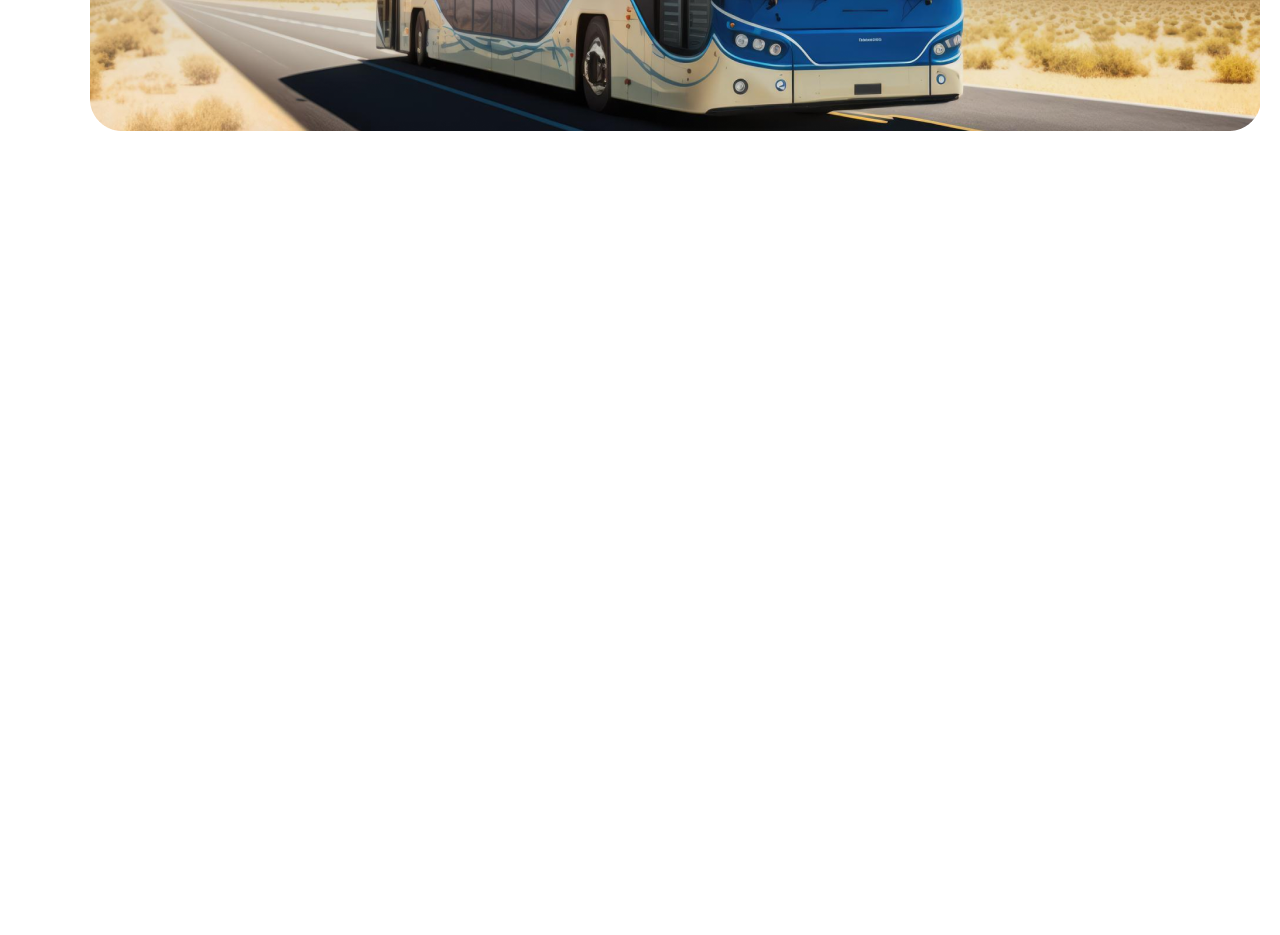
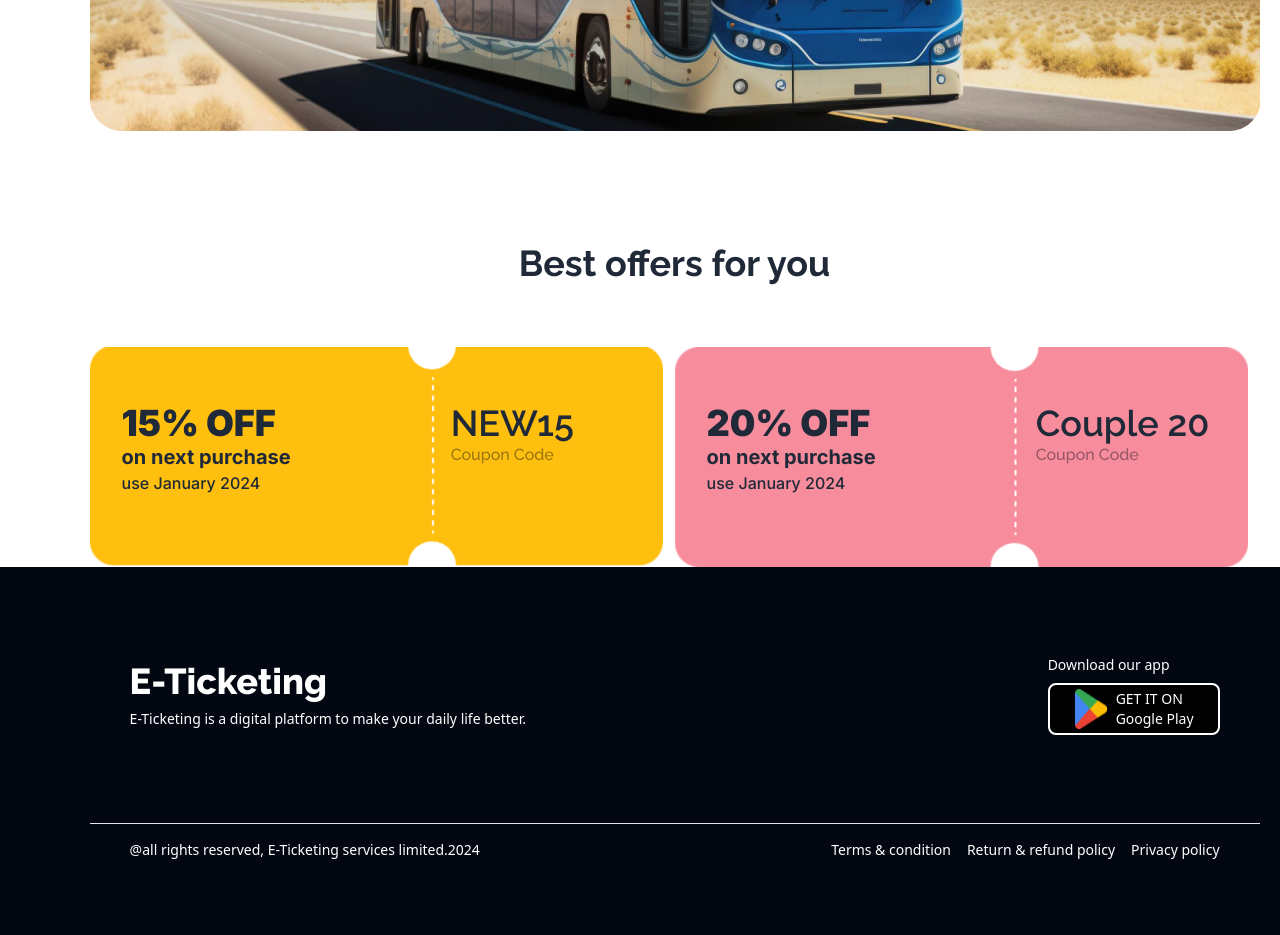
Before and after one commit to siam2002xyz/B9A5-smart-ticketing, a plain HTML site: page index.html in a window 1280 px wide. Shown: the part 527-1462 px from the top of the page. Before the commit the page ends 800 px from the top, so only its background shows below. Drawn offline with nearby package versions, Linux system fonts and the light colour scheme.

Commit message:
footer section complete

```diff
--- a/index.html
+++ b/index.html
@@ -4,6 +4,7 @@
     <meta charset="UTF-8" />
     <meta name="viewport" content="width=device-width, initial-scale=1.0" />
     <title>e-ticketing</title>
+    <link rel="stylesheet" href="style.css" />
     <!--  -->
 
     <link
@@ -14,7 +15,8 @@
     <script src="https://cdn.tailwindcss.com"></script>
     <!--  -->
   </head>
-  <body style="width: 1170px; margin-left: 7%">
+  <body>
+    <section style="width: 1170px; margin-left: 7%">
       <header>
         <!-- nav started -->
         <nav class="mb-4 pt-4">
@@ -75,15 +77,105 @@
                   <span class="font-bold">Paribahan</span></span
                 >
               </h1>
-            <p class="py-6 max-w-md text-white pl-14">
-                You can enjoy your favorite travel with us. Take a look and share your travel experience with us
+              <p class="py-6 max-w-md text-white pl-14 inter-font">
+                You can enjoy your favorite travel with us. Take a look and
+                share your travel experience with us
               </p>
-            <button class="btn px-8 text-black font-semibold text-xl border-[#1DD100] bg-[#1DD100] ">Buy Tickets</button>
+              <button
+                class="btn px-8 text-black font-semibold text-xl border-[#1DD100] bg-[#1DD100]"
+              >
+                Buy Tickets
+              </button>
             </div>
           </div>
         </div>
         <!-- banner complete -->
+
+        <!-- discount section -->
+        <div>
+          <h1 class="raleway-font font-bold text-center text-4xl pt-28">
+            Best offers for you
+          </h1>
+          <div class="flex gap-3 pt-16">
+            <div
+              style="
+                background-image: url(images/cupon2.png);
+                background-repeat: no-repeat;
+                height: 220px;
+                width: 573px;
+              "
+              class="flex"
+            >
+              <div class="pl-8 pt-14">
+                <h1 class="font-black inter-font text-4xl">15% OFF</h1>
+                <p class="font-bold inter-font text-xl">on next purchase</p>
+                <p class="font-medium inter-font">use January 2024</p>
+              </div>
+              <div class="pl-40 pt-14 raleway-font">
+                <h1 class="font-semibold text-4xl">NEW15</h1>
+                <p class="font-medium text-[#03071266]">Coupon Code</p>
+              </div>
+            </div>
+            <div
+              style="
+                background-image: url(images/cupon1.png);
+                background-repeat: no-repeat;
+                height: 220px;
+                width: 573px;
+              "
+              class="flex"
+            >
+              <div class="pl-8 pt-14">
+                <h1 class="font-black inter-font text-4xl">20% OFF</h1>
+                <p class="font-bold inter-font text-xl">on next purchase</p>
+                <p class="font-medium inter-font">use January 2024</p>
+              </div>
+              <div class="pl-40 pt-14 raleway-font">
+                <h1 class="font-semibold text-4xl">Couple 20</h1>
+                <p class="font-medium text-[#03071266]">Coupon Code</p>
+              </div>
+            </div>
+          </div>
+        </div>
+        <!-- discount coupon complete -->
       </main>
-    <footer></footer>
+    </section>
+    <!-- footer started -->
+    <footer class="bg-[#030712]">
+      <div style="width: 1170px; margin-left: 7%">
+        <div
+          class="footer p-10 text-white justify-between text-base-content h-64 items-center"
+        >
+          <div>
+            <a class="raleway-font text-4xl font-extrabold">E-Ticketing</a>
+            <p>
+              E-Ticketing is a digital platform to make your daily life better.
+            </p>
+          </div>
+          <div>
+            <p>Download our app</p>
+            <div
+              class="flex bg-black p-1 px-6 rounded-lg border-white border-2 gap-2"
+            >
+              <img src="images/playstore.png" alt="" />
+              <p>GET IT ON <br />Google Play</p>
+            </div>
+          </div>
+        </div>
+        <div
+          class="footer px-10 py-4 border-t text-white text-base-content h-28 border-base-300"
+        >
+          <p>@all rights reserved, E-Ticketing services limited.2024</p>
+
+          <nav class="md:justify-self-end">
+            <div class="grid grid-flow-col gap-4">
+              <a>Terms & condition</a>
+              <a>Return & refund policy</a>
+              <a>Privacy policy</a>
+            </div>
+          </nav>
+        </div>
+      </div>
+    </footer>
   </body>
 </html>
```
Also changed, not shown: images/cupon1.png (added), images/cupon2.png (added). Lines whose indentation alone changed are shown as unchanged.
